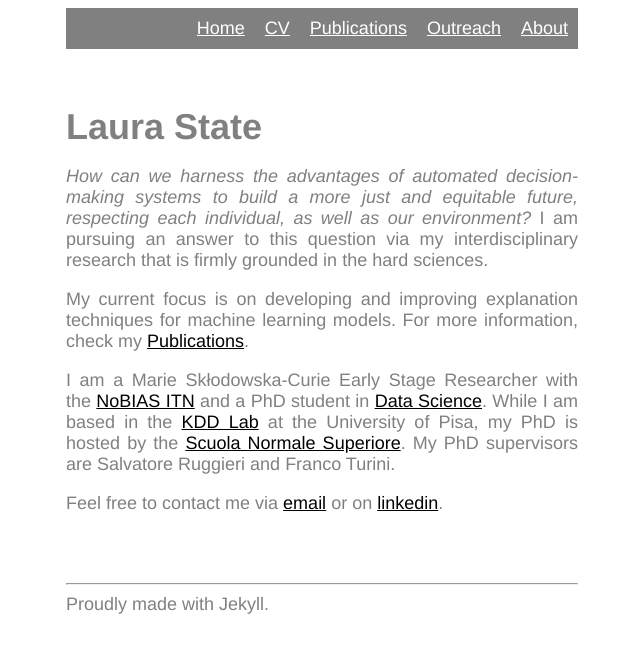
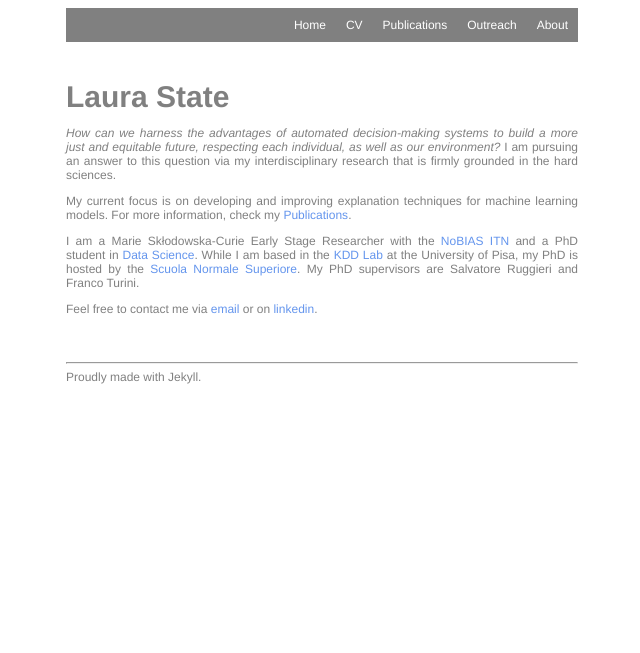
Before and after one commit to lstate/lstate.github.io, a Jekyll site: the page built from _pages/index.markdown, in a window 1280 px wide. Shown: the top 653 px of the page, without its empty margins (318-958 px from the left). Built offline with Jekyll 4.4.1, drawn with Linux system fonts in a browser that asks for light colours.

Commit message:
Update _general.scss
link style update

```diff
--- a/_sass/_general.scss
+++ b/_sass/_general.scss
@@ -7,7 +7,7 @@
 }
 
 body {
-  font-size: 18px;
+  font-size: 12px;
   font-family: Helvetica;
   color: grey;
   background-color: white;
@@ -20,14 +20,15 @@ body {
 }
 
 .title {
-  font-size: 36px;
+  font-size: 30px;
   color: grey;
   font-family: Helvetica;
   font-weight: bold;
 }
 
 a {
-  color: black;
+  color: cornflowerblue;
+  text-decoration: none;
 }
 
 ul {
```
